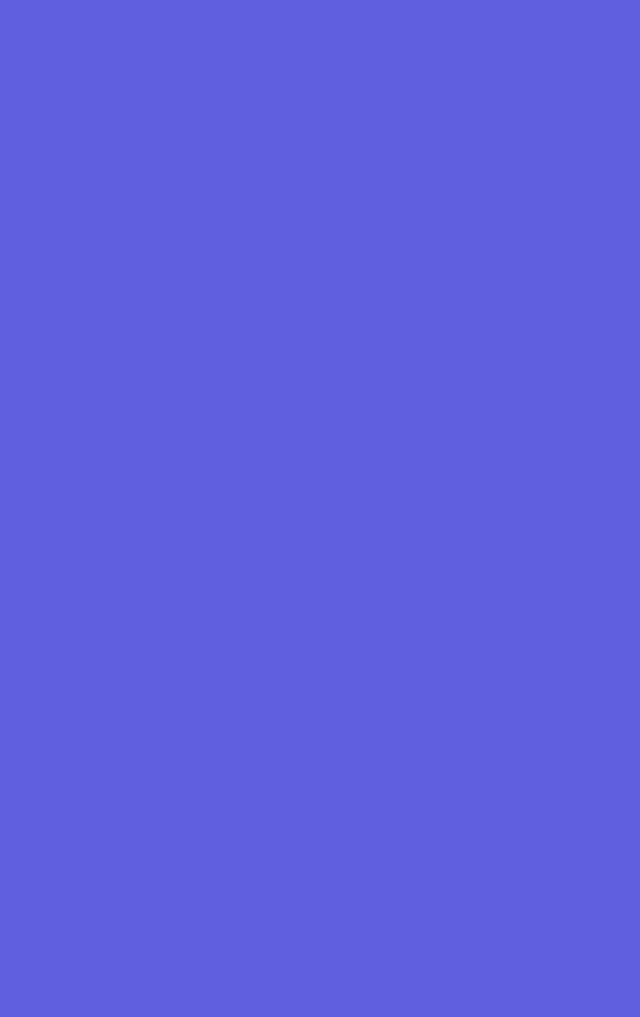
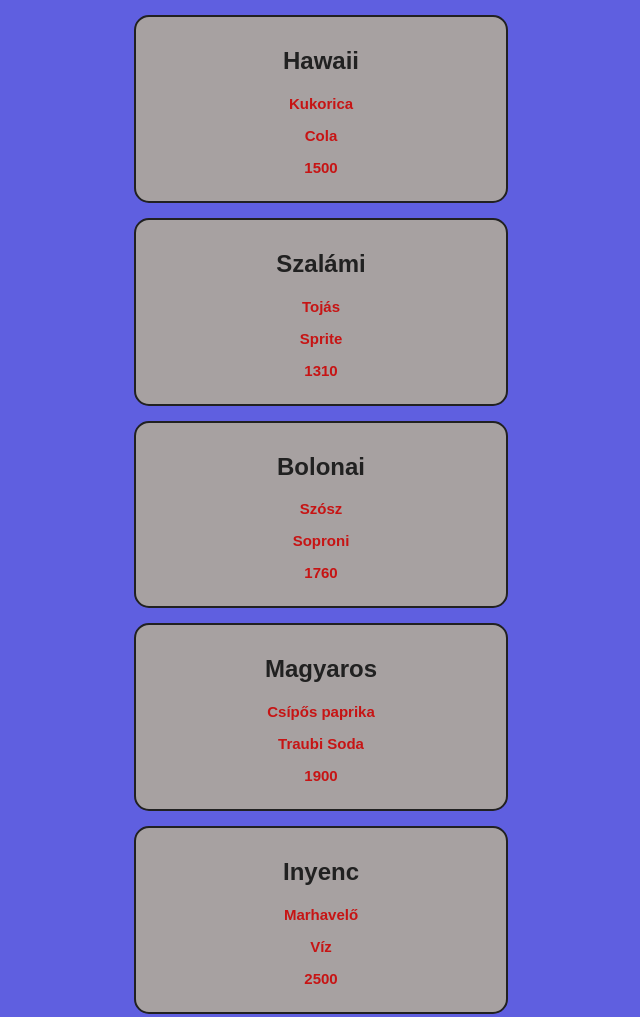
Before and after one commit to KarakaiT/git-gyakorlas, a plain HTML site: page index.html in a window 1280 px wide. Shown: the top 1017 px of the page, without its empty margins (319-959 px from the left). Before the commit the page ends 816 px from the top, so only its background shows below. Drawn offline with Linux system fonts and the light colour scheme.

Commit message:
Javascript rész kész

```diff
--- a/app.js
+++ b/app.js
@@ -0,0 +1,65 @@
+const orders = [
+
+    {id: 1,
+     pizza: "Hawaii",
+     extra: "Kukorica",
+     ital: "Cola",
+     ár: 1500,
+    },
+
+    {id: 2,
+     pizza: "Szalámi",
+     extra: "Tojás",
+     ital: "Sprite",
+     ár: 1310,
+    },
+
+    {id: 3,
+     pizza: "Bolonai",
+     extra: "Szósz",
+     ital: "Soproni",
+     ár: 1760,
+    },
+
+    {id: 4,
+     pizza: "Magyaros",
+     extra: "Csípős paprika",
+     ital: "Traubi Soda",
+     ár: 1900,
+    },
+
+    {id: 5,
+     pizza: "Inyenc",
+     extra: "Marhavelő",
+     ital: "Víz",
+     ár: 2500,
+    },
+
+    {id: 6,
+     pizza: "Kívánság",
+     extra: "Sajt",
+     ital: "Fanta",
+     ár: 1950,
+    },
+]
+
+setTimeout(() =>{
+
+    let output = "";
+
+    orders.forEach((rendeles)=>{
+
+
+        output += `<div class="order">
+                    <h2>${rendeles.pizza}</h2>
+                    <p>${rendeles.extra}</p>
+                    <p>${rendeles.ital}</p>
+                    <p>${rendeles.ár}</p>
+                    </div>
+
+        `
+    })
+
+    document.body.innerHTML = output;
+
+}, 1000)
--- a/style.css
+++ b/style.css
@@ -5,10 +5,24 @@ body{
 }
 
 .order{
-    width: 500px;
-    background: #efefef;
+    width: 350px;
+    background: #a7a1a1;
     color: #212121;
     margin: 0 auto;
-    padding: 15px;
+    padding: 10px;
     margin: 15px auto;
+    text-align: center;
+    border: 2px solid #212121;
+    border-radius: 15px;
+    font-family: Arial, Helvetica, sans-serif;
 }
+
+h1{
+    font-size: 18px;
+}
+
+p{
+    font-size: 15px;
+    font-weight: bold;
+    color: rgb(199, 20, 20);
+}
```
